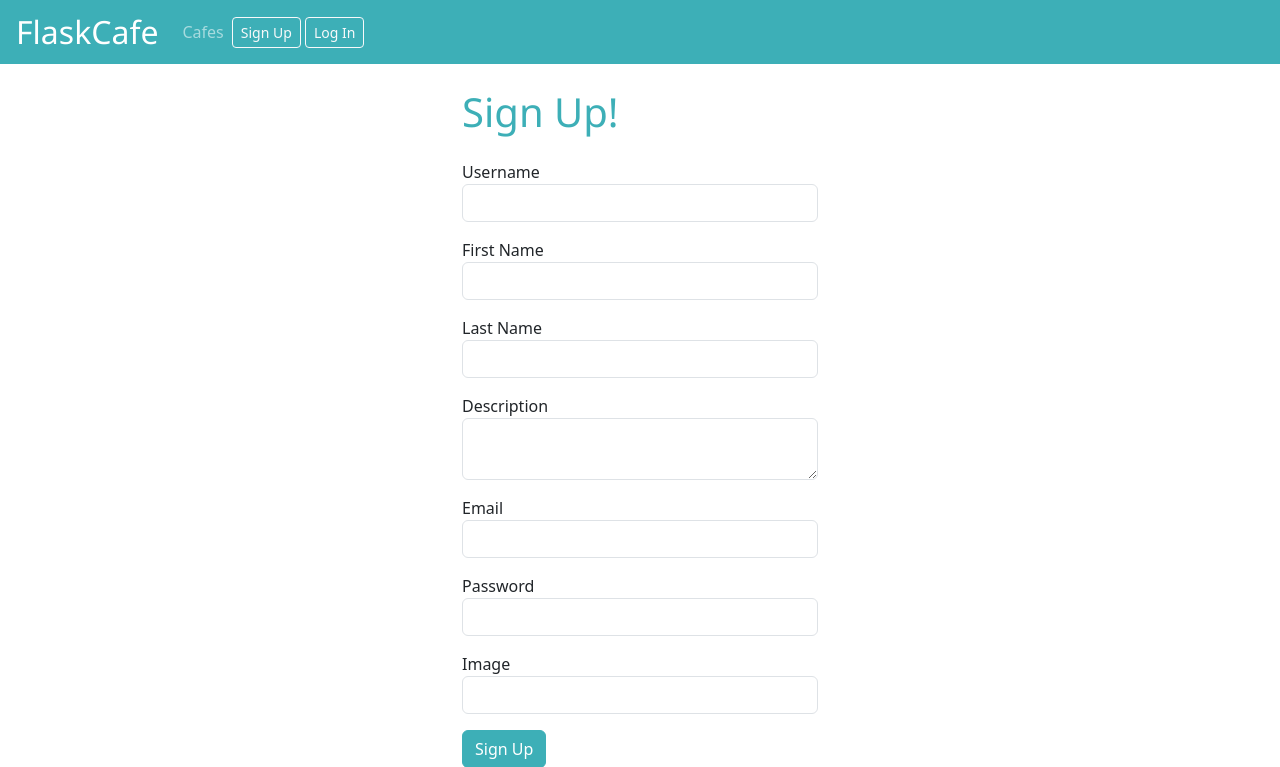
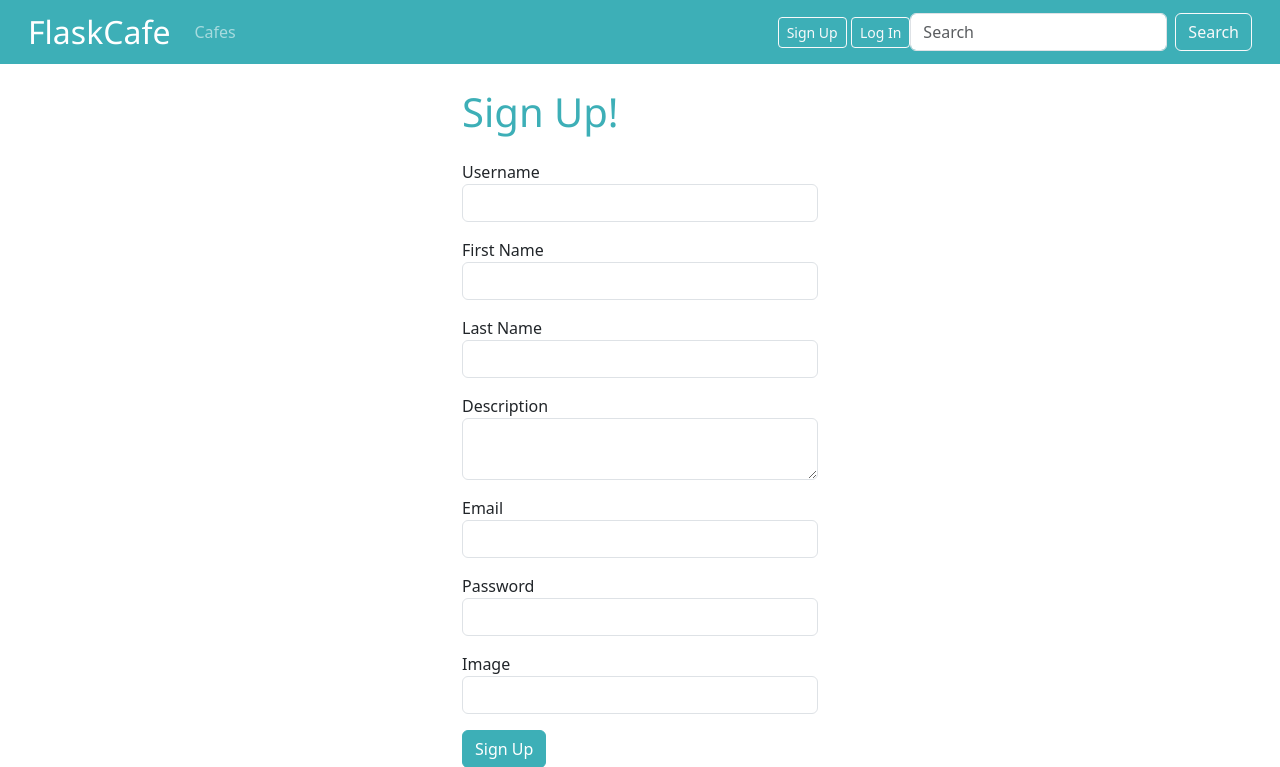
Before and after one commit to veronicani/flask-cafe, a Flask app: page /signup in a window 1280 px wide. Shown: the top 767 px of the page. Run offline with Flask 3, Linux system fonts and the light colour scheme; some web fonts are replaced.

Commit message:
Refactored navbar to align user links to the right

```diff
--- a/templates/base.html
+++ b/templates/base.html
@@ -14,43 +14,46 @@
 <body>
 
   <nav class="navbar navbar-expand-lg navbar-dark bg-primary mb-4">
+    <div class="container-fluid">
       <a class="navbar-brand" href="/">FlaskCafe</a>
-    <button class="navbar-toggler" type="button" data-bs-toggle="collapse"
-      data-bs-target="#navbarSupportedContent"
-      aria-controls="navbarSupportedContent" aria-expanded="false"
-      aria-label="Toggle navigation">
+      <button class="navbar-toggler" type="button" data-bs-toggle="collapse" data-bs-target="#navbarSupportedContent"
+        aria-controls="navbarSupportedContent" aria-expanded="false" aria-label="Toggle navigation">
         <span class="navbar-toggler-icon"></span>
       </button>
 
       <div class="collapse navbar-collapse" id="navbarSupportedContent">
-      <ul class="navbar-nav mr-auto">
-        <li class="nav-item"><a class="nav-link" href="/cafes">Cafes</a></li>
+        <ul class="navbar-nav me-auto">
+          <li class="nav-item">
+            <a class="nav-link" href="/cafes">Cafes</a>
+          </li>
         </ul>
-      <ul class="navbar-nav ml-auto">
-        <li class="nav-item">
+        <ul class="navbar-nav ml-auto align-items-lg-center">
           {% if not g.user %}
           <!-- Sign Up/Log In - show when no one is logged in -->
-          <a href="{{ url_for('signup') }}"
-          class="btn-sm btn btn-outline-light">Sign Up</a>
-          <a href="{{ url_for('login') }}"
-          class="btn-sm btn btn-outline-light">Log In</a>
-
+          <li class="nav-item">
+            <a href="{{ url_for('signup') }}" class="btn-sm btn btn-outline-light">Sign Up</a>
+            <a href="{{ url_for('login') }}" class="btn-sm btn btn-outline-light">Log In</a>
+          </li>
           {% else %}
           <!-- Full Name - show when someone is logged in -->
-          <a href="{{ url_for('show_profile') }}"
-          class="nav-link">{{ g.user.get_full_name() }}</a>
+          <li>
+            <a href="{{ url_for('show_profile') }}" class="nav-link">{{ g.user.get_full_name() }}</a>
+          </li>
           {% endif %}
-        </li>
-      </ul>
+
           {% if g.user %}
           <!-- Log Out - show when someone is logged in -->
-      <form class="form-inline my-2 my-lg-0" action="{{ url_for('logout') }}"
-      method="POST">
+          <form class="form-inline ml-auto my-2 my-lg-0" action="{{ url_for('logout') }}" method="POST">
             {{ g.csrf_form.hidden_tag() }}
             <button class="btn-sm btn btn-outline-light">Log Out</button>
           </form>
           {% endif %}
-
+        </ul>
+        <form class="d-flex" role="search">
+          <input class="form-control me-2" type="search" placeholder="Search" aria-label="Search">
+          <button class="btn btn-outline-light" type="submit">Search</button>
+        </form>
+      </div>
     </div>
   </nav>
 
@@ -67,7 +70,9 @@
 
   <!-- Scripts -->
   <script src="https://unpkg.com/jquery"></script>
-  <script src="https://cdn.jsdelivr.net/npm/bootstrap@5.3.2/dist/js/bootstrap.bundle.min.js" integrity="sha384-C6RzsynM9kWDrMNeT87bh95OGNyZPhcTNXj1NW7RuBCsyN/o0jlpcV8Qyq46cDfL" crossorigin="anonymous"></script>
+  <script src="https://cdn.jsdelivr.net/npm/bootstrap@5.3.2/dist/js/bootstrap.bundle.min.js"
+    integrity="sha384-C6RzsynM9kWDrMNeT87bh95OGNyZPhcTNXj1NW7RuBCsyN/o0jlpcV8Qyq46cDfL"
+    crossorigin="anonymous"></script>
   <script src="/static/ui.js"></script>
 
 </body>
```
Lines whose indentation alone changed are shown as unchanged.
